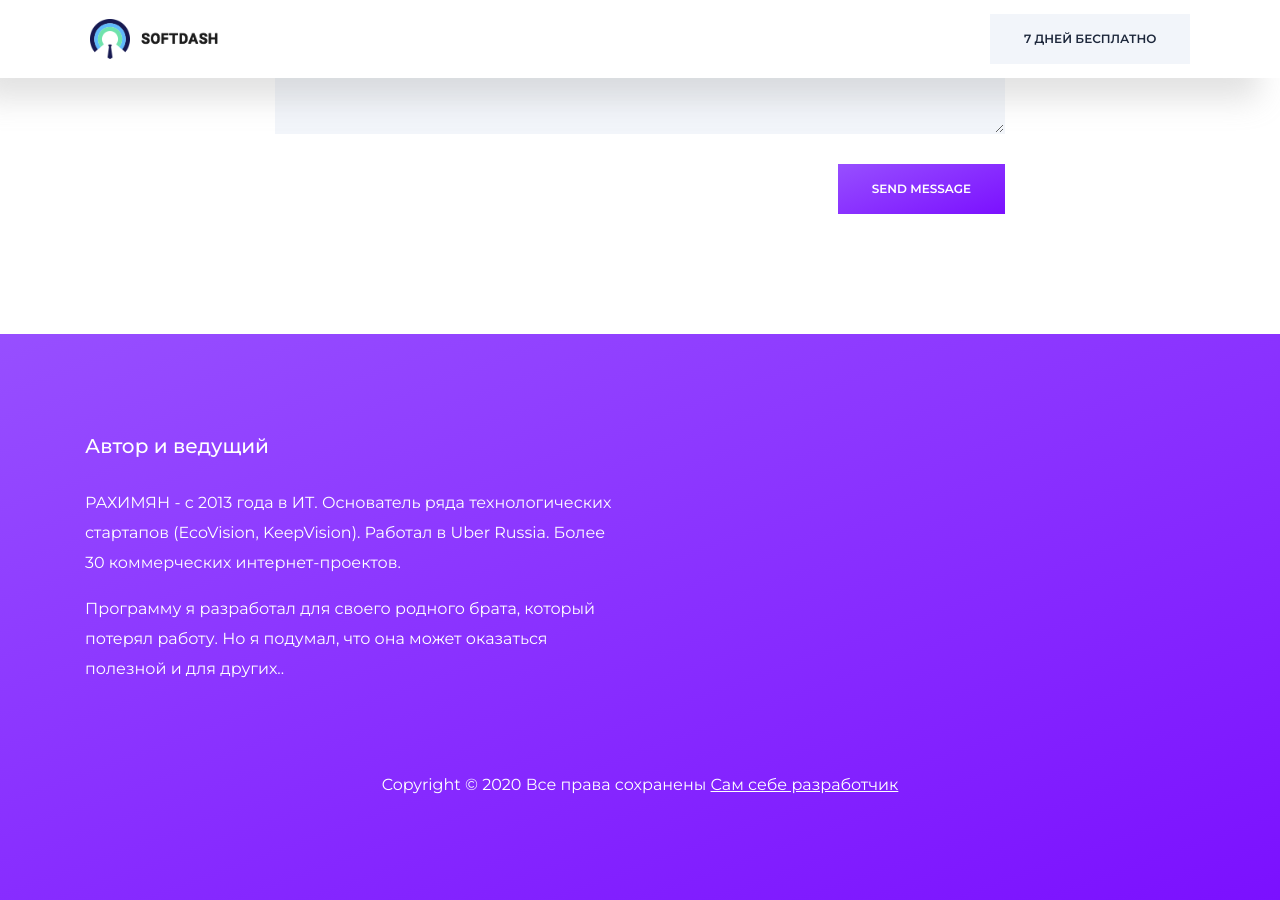
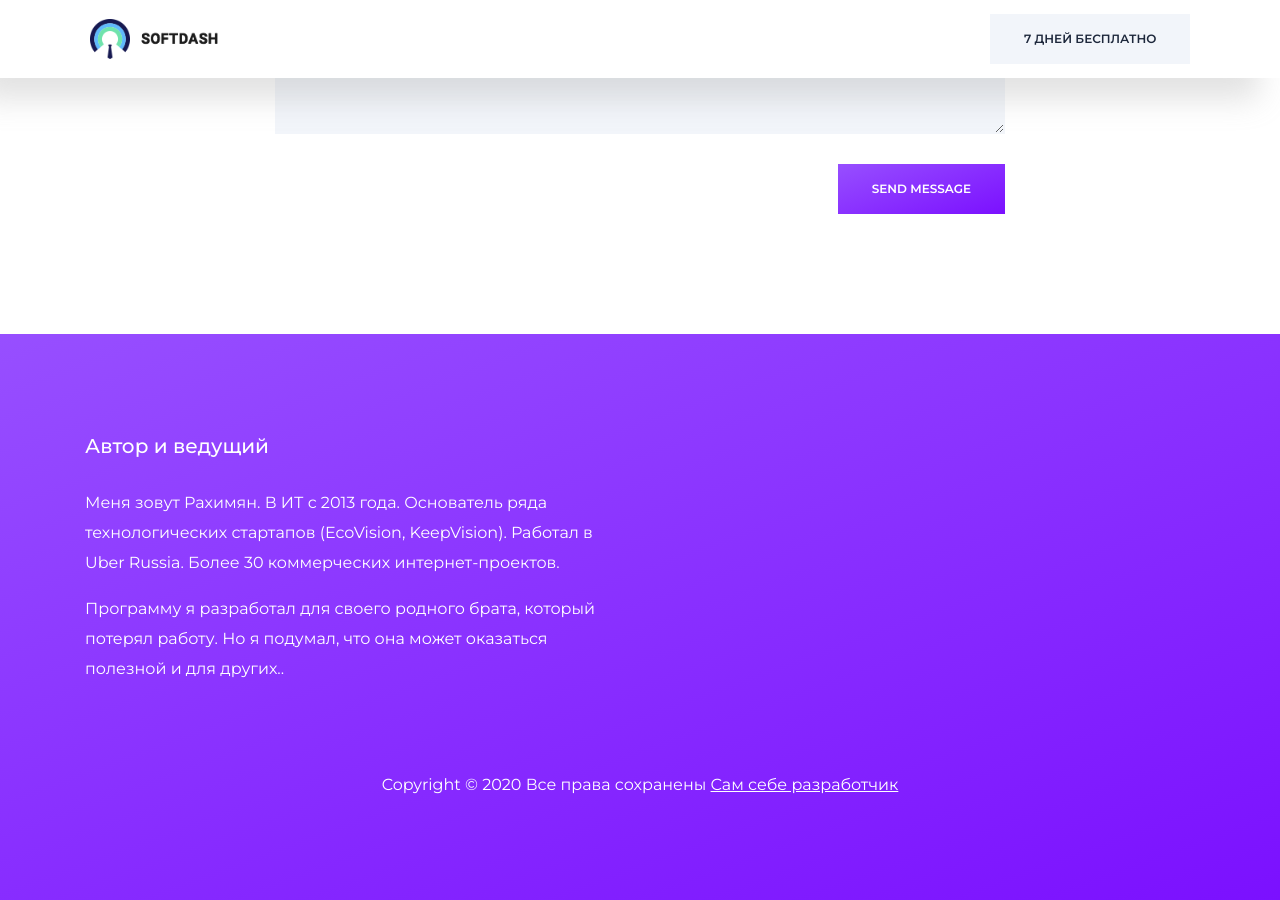
Before and after one commit to RakhimyanTim/samseberazrabotchik.github.io, a Jekyll site: the page built from contact.html, in a window 1280 px wide and 900 px high, scrolled down 1227 px. Built offline with Jekyll 4.4.1, drawn with Linux system fonts in a browser that asks for light colours.

Commit message:
Update _config.yml

```diff
--- a/_config.yml
+++ b/_config.yml
@@ -502,7 +502,7 @@ contact_address: 'Los Angeles, United States'
 #####################################
 
 footer_title: 'Автор и ведущий'
-footer_name: 'РАХИМЯН - с 2013 года в ИТ. Основатель ряда технологических стартапов (EcoVision, KeepVision). Работал в Uber Russia. Более 30 коммерческих интернет-проектов.'
+footer_name: 'Меня зовут Рахимян. В ИТ с 2013 года. Основатель ряда технологических стартапов (EcoVision, KeepVision). Работал в Uber Russia. Более 30 коммерческих интернет-проектов.'
 footer_description: 'Программу я разработал для своего родного брата, который потерял работу. Но я подумал, что она может оказаться полезной и для других..'
 
 
```
